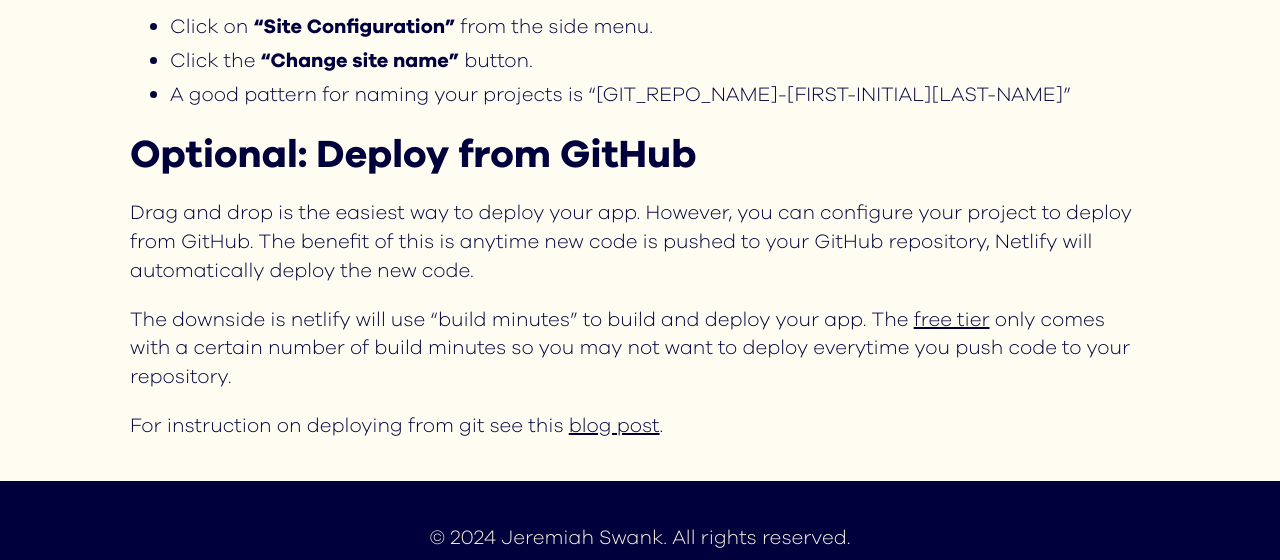
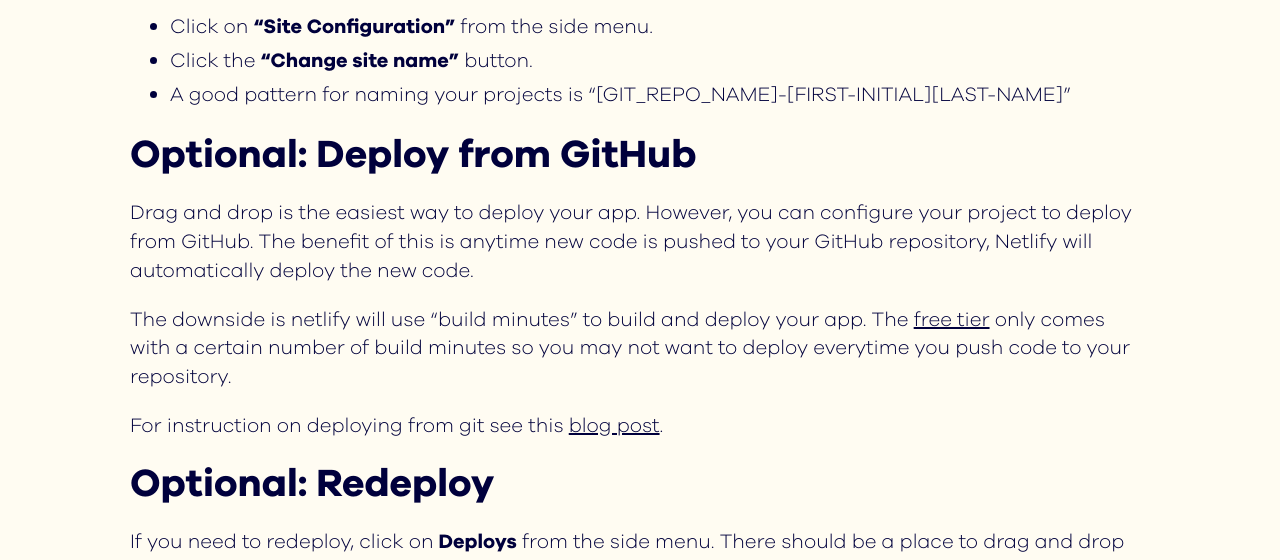
Before and after one commit to atlas-jswank/atlas-jswank.github.io, an Astro site: page /blog/deploy-netlify in a window 1280 px wide. Shown: the part 2551-3111 px from the top of the page. Built offline with nearby package versions, Linux system fonts and the light colour scheme; Astro itself is replaced by a stand-in of ours; some packages are replaced by stand-ins of ours.

Commit message:
Update instructions

```diff
--- a/src/content/blog/deploy-netlify.md
+++ b/src/content/blog/deploy-netlify.md
@@ -51,3 +51,7 @@
 The downside is netlify will use "build minutes" to build and deploy your app. The [free tier](https://www.netlify.com/pricing/) only comes with a certain number of build minutes so you may not want to deploy everytime you push code to your repository.
 
 For instruction on deploying from git see this [blog post](https://www.netlify.com/blog/2016/09/29/a-step-by-step-guide-deploying-on-netlify/).
+
+### Optional: Redeploy
+
+If you need to redeploy, click on **Deploys** from the side menu. There should be a place to drag and drop your new files to update your site.
```
